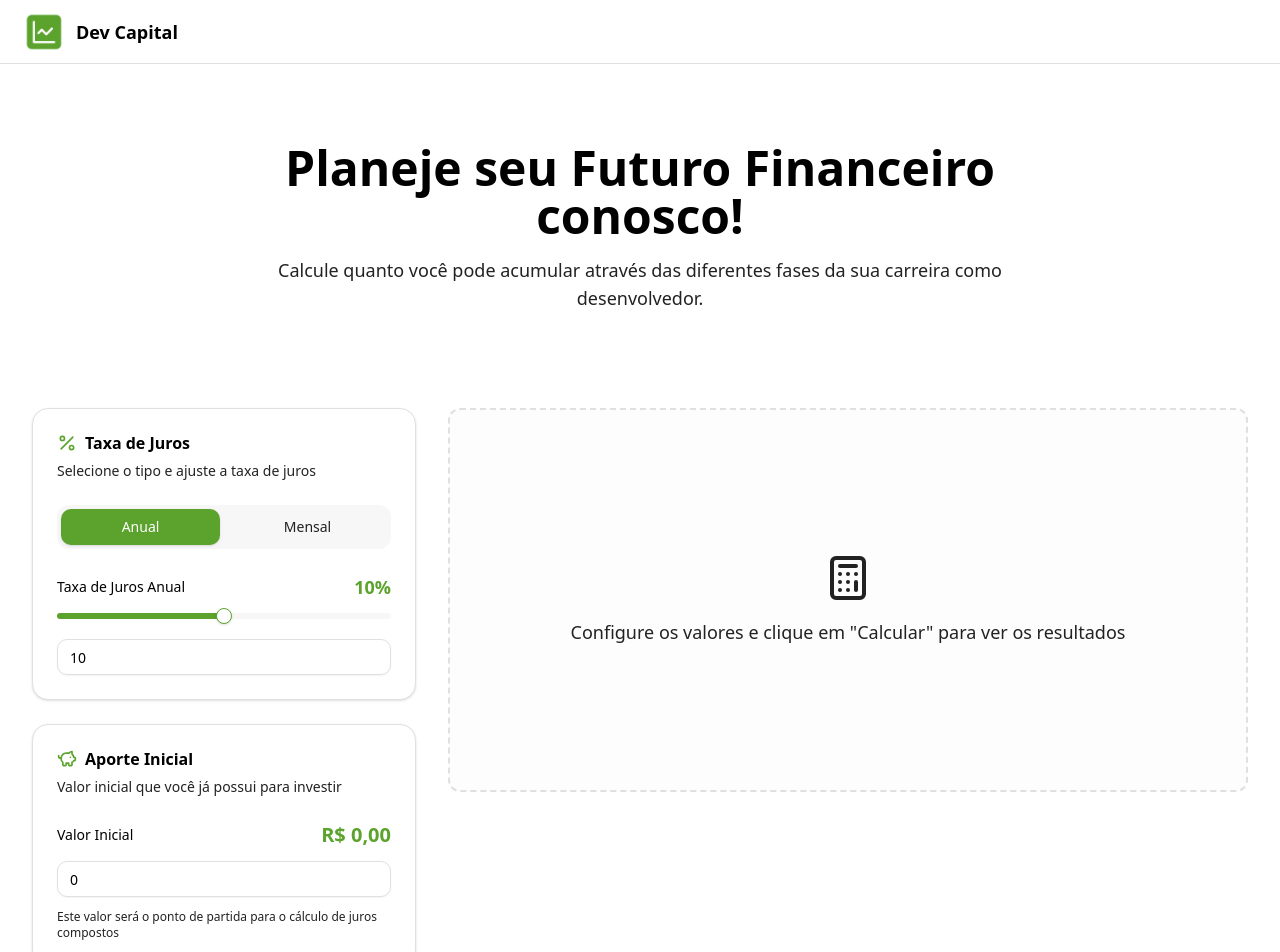
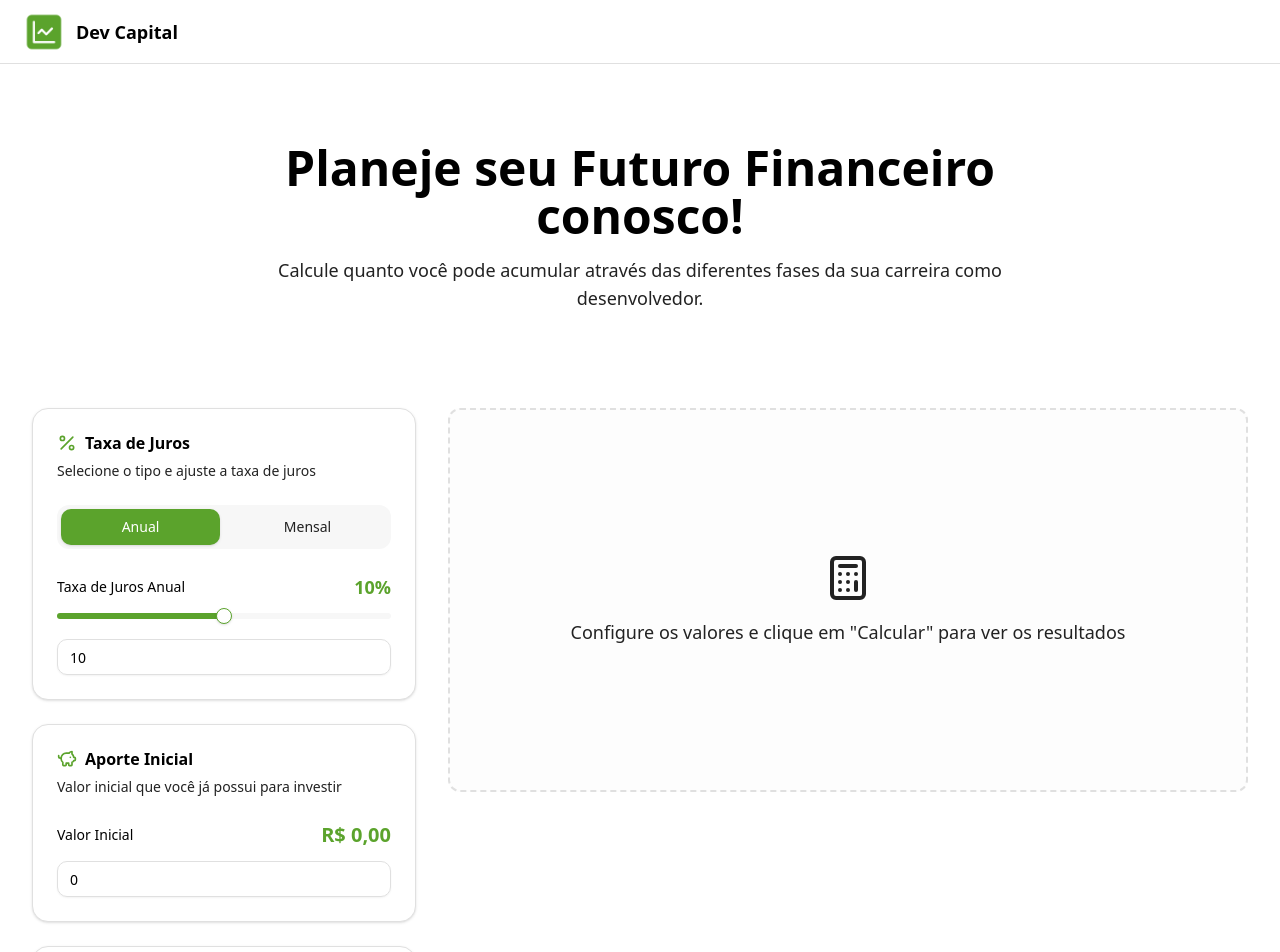
Before and after one commit to CoderRocha/devcapital, a Next.js app: page / in a window 1280 px wide. Shown: the top 952 px of the page. Built offline with nearby package versions, Linux system fonts and the light colour scheme.

Commit message:
refact: removido texto

```diff
--- a/src/components/calculator/InitialDepositInput.tsx
+++ b/src/components/calculator/InitialDepositInput.tsx
@@ -62,9 +62,6 @@ export function InitialDepositInput({
             className="text-base"
             placeholder="0,00"
           />
-          <p className="text-xs text-muted-foreground">
-            Este valor será o ponto de partida para o cálculo de juros compostos
-          </p>
         </div>
       </CardContent>
     </Card>
```
